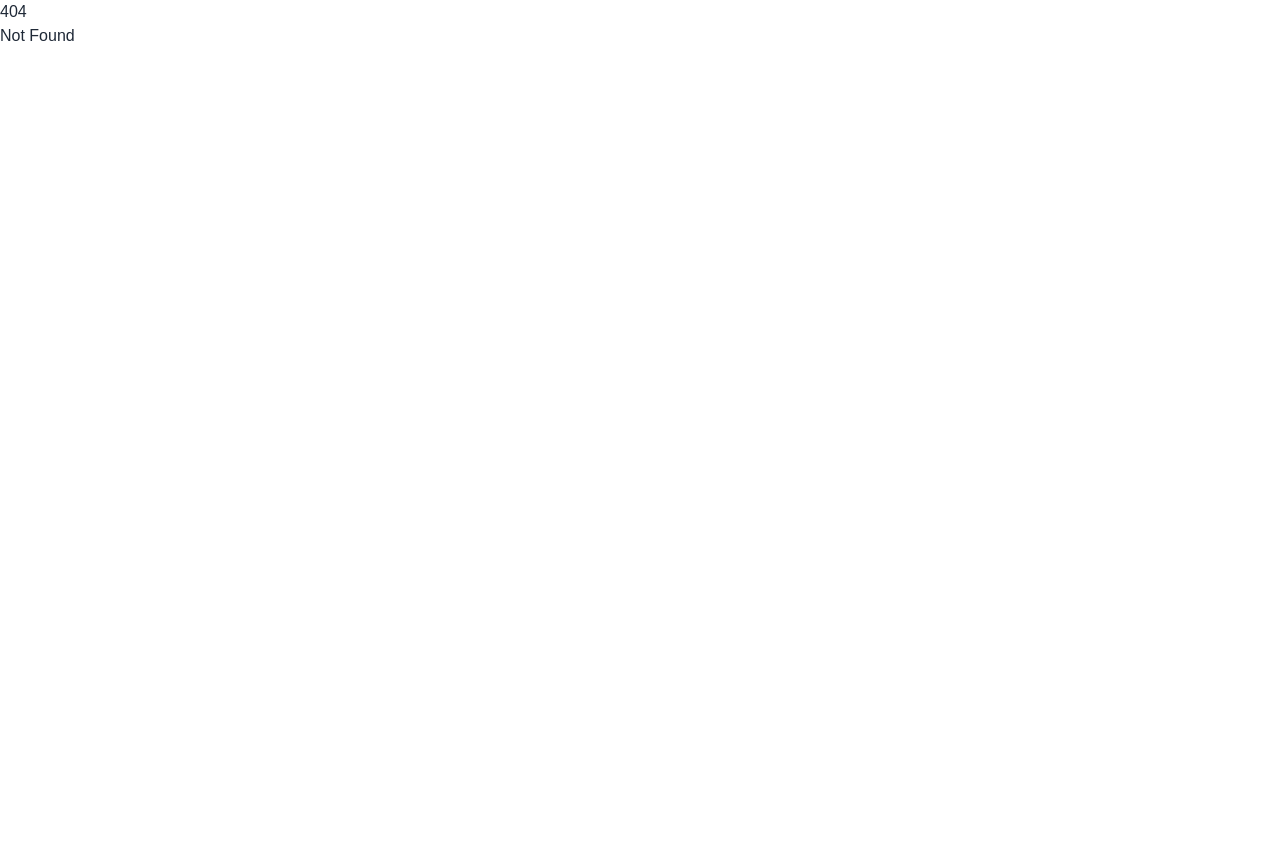
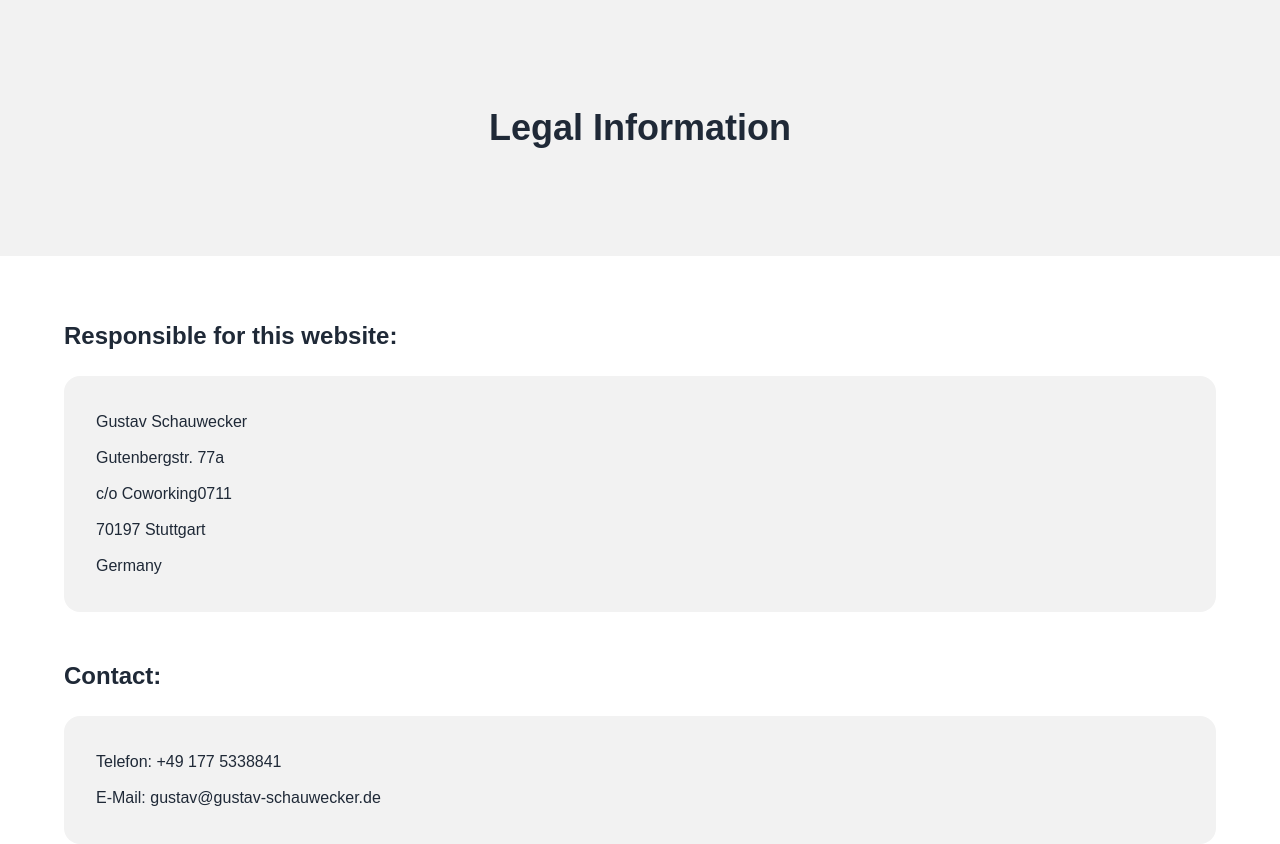
Before and after one commit to rsnano-node/rsnano.com, a SvelteKit app: page /legal in a window 1280 px wide. Before the commit this address had no page. Before the commit the page ends 800 px from the top, so only its background shows below. Built offline with nearby package versions, Linux system fonts and the light colour scheme; a web font is replaced by a local one.

Commit message:
feat: add legal route

```diff
--- /dev/null
+++ b/src/routes/legal/+page.svelte
@@ -0,0 +1,34 @@
+<script lang="ts">
+	import Section from '../Section.svelte';
+	import type { PageData } from './$types';
+</script>
+
+<svelte:head>
+	<title>RsNano | Legal</title>
+</svelte:head>
+
+<section class="hero text-center min-h-[16rem] bg-base-200">
+	<div class="hero-content">
+		<h1 class="text-4xl font-bold m-0">Legal Information</h1>
+	</div>
+</section>
+<main class="prose max-w-6xl mx-auto my-16">
+	<h2>Responsible for this website:</h2>
+	<div class="card bg-base-200">
+		<div class="card-body">
+			<span>Gustav Schauwecker</span>
+			<span>Gutenbergstr. 77a</span>
+			<span>c/o Coworking0711</span>
+			<span>70197 Stuttgart</span>
+			<span>Germany</span>
+		</div>
+	</div>
+
+	<h2>Contact:</h2>
+	<div class="card bg-base-200">
+		<div class="card-body">
+			<span>Telefon: +49 177 5338841</span>
+			<span>E-Mail: gustav@gustav-schauwecker.de</span>
+		</div>
+	</div>
+</main>
```
